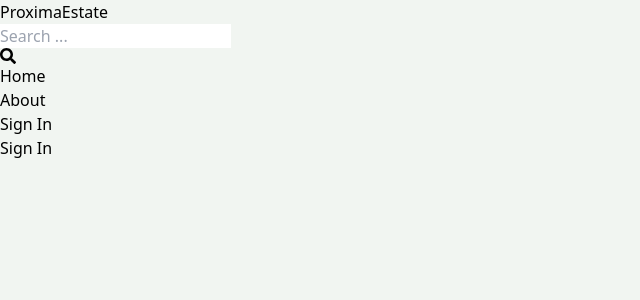
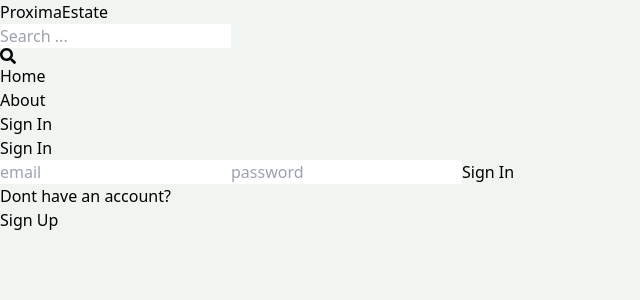
Before and after one commit to job-droid/Real-Estate-Application, a React (Vite) app in the folder client/: page /sign-in in a window 1280 px wide. Shown: the top 300 px of the page, without its empty margins (0-640 px from the left). Built offline with nearby package versions, Linux system fonts and the light colour scheme.

Commit message:
completed sign in page functionality

```diff
--- a/client/src/pages/SignIn.jsx
+++ b/client/src/pages/SignIn.jsx
@@ -1,9 +1,80 @@
-import React from 'react'
+import React, { useState } from "react";
+import { Link, useNavigate } from "react-router-dom";
 
-export default function SignIn() {
+function SignIn() {
+  const [formData, setFormData] = useState({});
+  const [error, setError] = useState(null);
+  const [loading, setLoading] = useState(false);
+  const navigate = useNavigate();
+
+  const handleChange = (e) => {
+    setFormData({
+      ...formData,
+      [e.target.id]: e.target.value,
+    });
+  };
+  // console.log(formData);
+  // handling form submit
+  const handleSubmit = async (e) => {
+    e.preventDefault();
+    try {
+      setLoading(true);
+      const res = await fetch("/api/auth/signin", {
+        method: "POST",
+        headers: {
+          "Content-Type": "application/json",
+        },
+        body: JSON.stringify(formData),
+      });
+      const data = await res.json();
+      console.log(data);
+      if (data.success === false) {
+        setLoading(false);
+        setError(data.message);
+        return;
+      }
+      setLoading(false);
+      setError(null);
+      navigate("/");
+    } catch (error) {
+      setLoading(false);
+      setError(error.message);
+    }
+  };
   return (
-    <div>
-      <h2 className='font-medium text-yellow-700'>Sign In</h2>
+    <div className="p-3 max-w-lg mx-auto">
+      <h1 className="text-3xl text-center my-7 font-semibold">Sign In</h1>
+      <form onSubmit={handleSubmit} action="" className="flex flex-col gap-4">
+        <input
+          type="email"
+          placeholder="email"
+          className="border p-3 rounded-lg bg-white "
+          onChange={handleChange}
+          id="email"
+        />
+        <input
+          type="password"
+          placeholder="password"
+          className="border p-3 rounded-lg bg-white"
+          onChange={handleChange}
+          id="password"
+        />
+        <button
+          disabled={loading}
+          className="bg-green-700 text-white p-3 rounded-lg hover:opacity-95 disabled:opacity-80"
+        >
+          {loading ? "Loading" : "Sign In"}
+        </button>
+      </form>
+      <div className="flex gap-3 mt-3">
+        <p>Dont have an account?</p>
+        <Link to={"/sign-up"}>
+          <span className="text-blue-700">Sign Up</span>
+        </Link>
+      </div>
+      {error && <p className="text-red-500 mt-5">{error}</p>}
     </div>
-  )
+  );
 }
+
+export default SignIn;
--- a/client/src/pages/SignUp.jsx
+++ b/client/src/pages/SignUp.jsx
@@ -70,7 +70,7 @@
           disabled={loading}
           className="bg-green-700 text-white p-3 rounded-lg hover:opacity-95 disabled:opacity-80"
         >
-          {loading ? "Loading" : "Sign Up"} Sign Up
+          {loading ? "Loading" : "Sign Up"}
         </button>
       </form>
       <div className="flex gap-3 mt-3">
```
